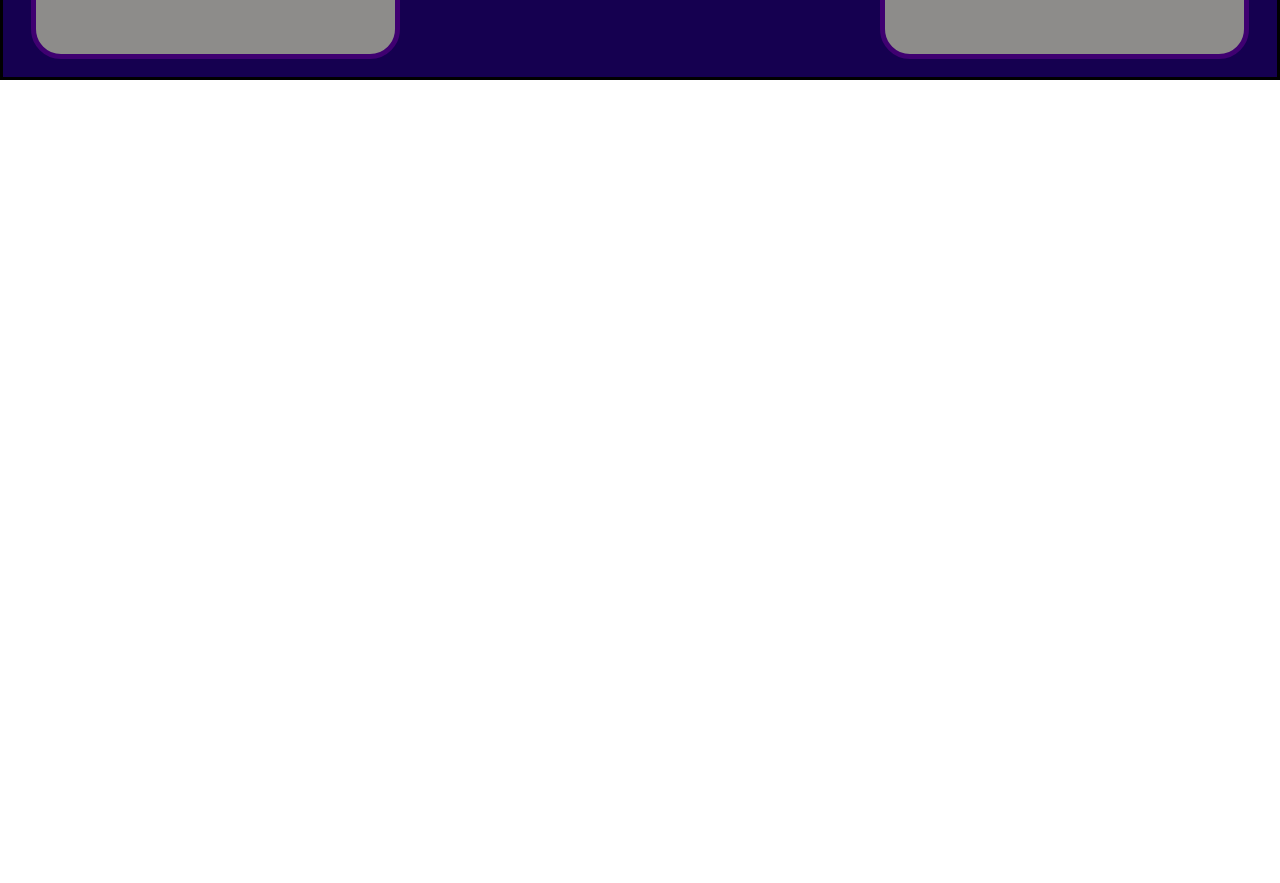
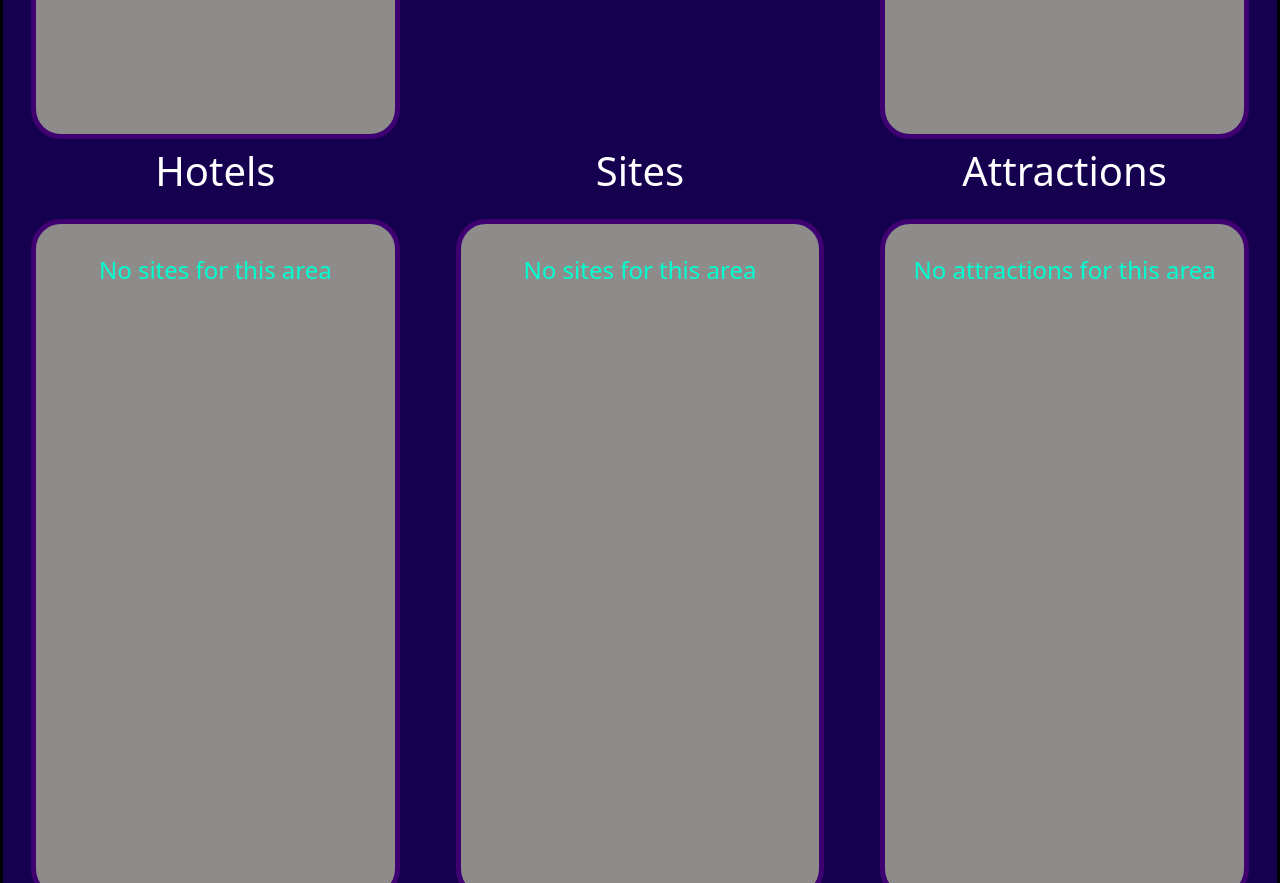
Before and after one commit to DarrellM29/global-guide, a React (Create React App) app: page / in a window 1280 px wide. Shown: the part 720-1603 px from the top of the page. Before the commit the page ends 803 px from the top, so only its background shows below. Built offline with nearby package versions, Linux system fonts and the light colour scheme.

Commit message:
Added GeoApify API

```diff
--- a/src/App.js
+++ b/src/App.js
@@ -10,6 +10,9 @@ function App() {
   const [breweryData, setBreweryData] = useState([])
   const [locationScoreData, setLocationScoreData] = useState([])
   const [timeData, setTimeData] = useState([])
+  const [hotelData, setHotelData] = useState([])
+  const [sitesData, setSitesData] = useState([])
+  const [attractionsData, setAttractionsData] = useState([])
   const [location, setLocation] = useState('')
 
   const refresh = () => {
@@ -17,7 +20,37 @@ function App() {
     setNewsData([])
     setBreweryData([])
     setTimeData([])
+    setHotelData([])
+    setSitesData([])
+    setAttractionsData([])
     setLocationScoreData([])
+  }
+
+  const searchTravel = (timeData) => {
+    const hotelUrl = `https://api.geoapify.com/v2/places?categories=accommodation.hotel&bias=proximity:${timeData.geo.longitude},${timeData.geo.latitude}&limit=10&apiKey=bebb3860b6f74034ae8c146ef20ce2d8`
+    const sitesUrl = `https://api.geoapify.com/v2/places?categories=tourism.sights&bias=proximity:${timeData.geo.longitude},${timeData.geo.latitude}&limit=10&apiKey=bebb3860b6f74034ae8c146ef20ce2d8`
+    const attractionsUrl = `https://api.geoapify.com/v2/places?categories=tourism.attraction&bias=proximity:${timeData.geo.longitude},${timeData.geo.latitude}&limit=10&apiKey=bebb3860b6f74034ae8c146ef20ce2d8`
+
+    axios.get(hotelUrl).then((response) => {
+      setHotelData(response.data)
+      console.log(response.data)
+    }).catch((error) => {
+      console.log(error)
+    })
+
+    axios.get(sitesUrl).then((response) => {
+      setSitesData(response.data)
+      console.log(response.data)
+    }).catch((error) => {
+      console.log(error)
+    })
+
+    axios.get(attractionsUrl).then((response) => {
+      setAttractionsData(response.data)
+      console.log(response.data)
+    }).catch((error) => {
+      console.log(error)
+    })
   }
 
   const searchLocation = (event) => {
@@ -31,9 +64,11 @@ function App() {
       const locationScoreUrl = `https://api.teleport.org/api/urban_areas/slug:${location.toLowerCase().replace(/\s+/g, '-')}/scores/`
       const timeUrl = `https://api.ipgeolocation.io/timezone?apiKey=8ad77b2dcf574924a6a29e8500326b37&location=${location}`
 
+
       axios.get(timeUrl).then((response) => {
         setTimeData(response.data)
         console.log(response.data)
+        searchTravel(response.data)
       }).catch((error) => {
         console.log(error)
       })
@@ -206,6 +241,7 @@ function App() {
           </div>
 
           <div className="col-lg-4 order-lg-2 col-12 order-1">
+
             {weatherData.name !== undefined &&
             <div className="weatherTitle">
               <div className="theTitle">
@@ -262,6 +298,91 @@ function App() {
 
         </div>
 
+        <div className="row" id='row3'>
+
+          <div className="col-lg-4 order-lg-1 col-12 order-2">
+
+          {hotelData.length !== 0 &&
+              <div className="thingsToDo">
+                <h1 className="generalColor">Hotels</h1>
+                <div className="square2">
+                {hotelData.features.slice(0, 5).map((hotels, index) => (
+                  <div key={index}>
+                    <h1>{hotels.properties.name}</h1>
+                    <h2>{hotels.properties.address_line2}</h2>
+                  </div>
+                ))}
+                </div>
+              </div>
+            }
+
+            {hotelData.length === 0 &&
+            <div className="thingsToDo">
+              <h1 className="generalColor">Hotels</h1>
+              <div className="square2">
+                <h1 className="error1">No sites for this area</h1>
+              </div>
+            </div>
+            }
+
+          </div>
+
+          <div className="col-lg-4 order-lg-2 col-12 order-1">
+
+            {sitesData.length !== 0 &&
+              <div className="thingsToDo">
+                <h1 className="generalColor">Sites</h1>
+                <div className="square2">
+                {sitesData.features.slice(0, 5).map((sites, index) => (
+                  <div key={index}>
+                    <h1>{sites.properties.address_line1}</h1>
+                    <h2>{sites.properties.address_line2}</h2>
+                  </div>
+                ))}
+                </div>
+              </div>
+            }
+
+            {sitesData.length === 0 &&
+            <div className="thingsToDo">
+              <h1 className="generalColor">Sites</h1>
+              <div className="square2">
+                <h1 className="error1">No sites for this area</h1>
+              </div>
+            </div>
+            }
+
+          </div>
+
+          <div className="col-lg-4 order-lg-3 col-12 order-3">
+
+            {attractionsData.length !== 0 &&
+              <div className="thingsToDo">
+                <h1 className="generalColor">Attractions</h1>
+                <div className="square2">
+                {attractionsData.features.slice(0, 5).map((attractions, index) => (
+                  <div key={index}>
+                    <h1>{attractions.properties.name}</h1>
+                    <h2>{attractions.properties.address_line2}</h2>
+                  </div>
+                ))}
+                </div>
+              </div>
+            }
+
+            {attractionsData.length === 0 &&
+            <div className="thingsToDo">
+              <h1 className="generalColor">Attractions</h1>
+              <div className="square2">
+                <h1 className="error1">No attractions for this area</h1>
+              </div>
+            </div>
+            }
+
+          </div>
+
+        </div>
+
       </div>
 
     </div>
--- a/src/index.css
+++ b/src/index.css
@@ -20,7 +20,7 @@ code {
 
 .App {
   width: 100%;
-  height: 100vh;
+  height: 205vh;
   border: 3px solid black;
   text-align: center;
   background-color: #150050;
@@ -35,7 +35,7 @@ code {
 }
 
 #row3{
-  height: 65vh;
+  height: 70vh;
 }
 
 .logoSearch {
@@ -138,15 +138,36 @@ code {
   border-radius: 30px;
   padding: 2vh;
   text-align: center;
-  height: 50vh;
+  height: 60vh;
   width: 100%;
   color: white;
   background-color: #8d8c8a;
 }
 
 .square h1{
-  padding-top: 2vh;
+  padding-top: vh;
   font-size: 3.5vh;
+}
+
+.square2 {
+  border: 5px solid #3F0071;;
+  border-radius: 30px;
+  padding: 2vh;
+  text-align: center;
+  height: 85vh;
+  width: 100%;
+  color: white;
+  background-color: #8d8c8a;
+}
+
+.square2 h1{
+  font-size: 3vh;
+  margin-top: 2vh;
+}
+
+.square2 h2{
+  margin-top: -2vh;
+  font-size: 2vh;
 }
 
 .theTitle{
```
